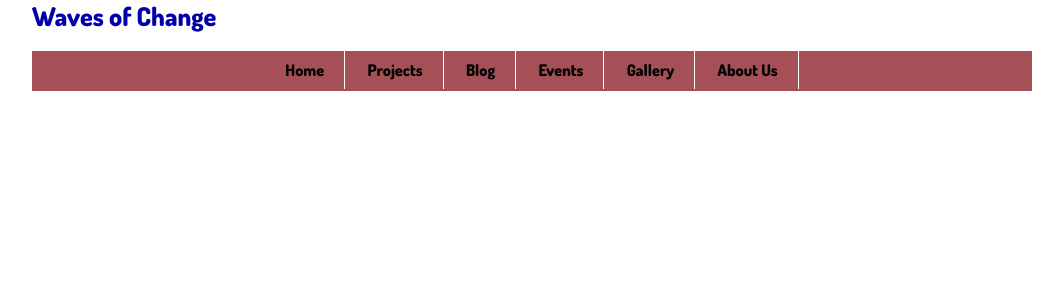
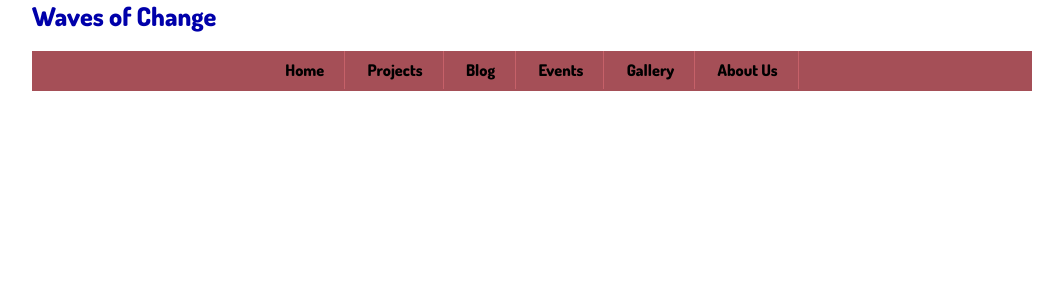
Before and after one commit to WavesofChange/woc-jekyll, a Jekyll site: the page built from gallery/index.html, in a window 1280 px wide. Shown: the top 300 px of the page, without its empty margins (108-1171 px from the left). Built offline with Jekyll 4.4.1, drawn with Linux system fonts in a browser that asks for light colours.

Commit message:
changed nav border color

```diff
--- a/css/main.css
+++ b/css/main.css
@@ -141,7 +141,7 @@ ul, ol {
   color: #000;
   padding: 9px 20px;
   background-color: #a54f57;
-  border-right: 1px solid #fff;
+  border-right: 1px solid #c66169;
 }
 
 .nav li a:hover {
```
